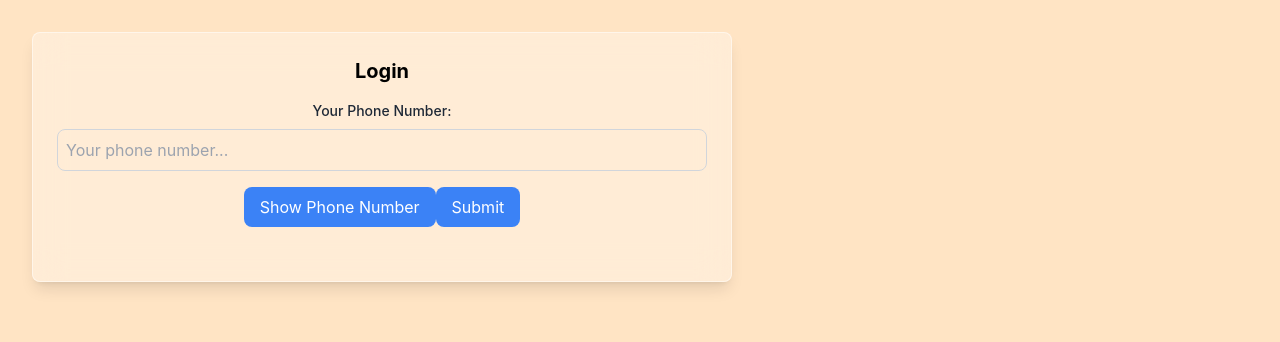
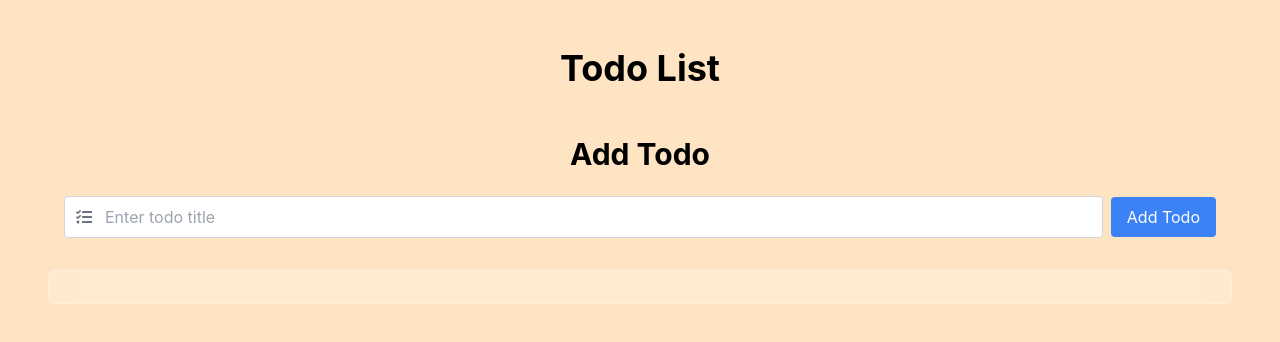
Before and after one commit to StackOverfloweds/Todo_API, a React (Vite) app in the folder Todo-app/: page / in a window 1280 px wide. Shown: the top 342 px of the page. Built offline with nearby package versions, Linux system fonts and the light colour scheme.

Commit message:
menambahkan React-icon, Formik,Router-dom,Yup

```diff
--- a/Todo-app/package.json
+++ b/Todo-app/package.json
@@ -10,9 +10,12 @@
     "preview": "vite preview"
   },
   "dependencies": {
+    "formik": "^2.4.6",
     "react": "^18.3.1",
     "react-dom": "^18.3.1",
-    "react-icons": "^5.3.0"
+    "react-icons": "^5.3.0",
+    "react-router-dom": "^6.26.2",
+    "yup": "^1.4.0"
   },
   "devDependencies": {
     "@eslint/js": "^9.9.0",
--- a/Todo-app/src/App.tsx
+++ b/Todo-app/src/App.tsx
@@ -3,12 +3,13 @@ import reactLogo from './assets/react.svg'
 import viteLogo from '/vite.svg'
 import './App.css'
 import CardLogin from './components/medium/CardLogin'
+import TodoListPage from './pages/TodoListPages'
 
 function App() {
 
   return (
     <>
-  <CardLogin/>
+  <TodoListPage/>
     </>
   )
 }
```
Also changed, not shown: 1 other file (tests, documents, lock files or other folders).
